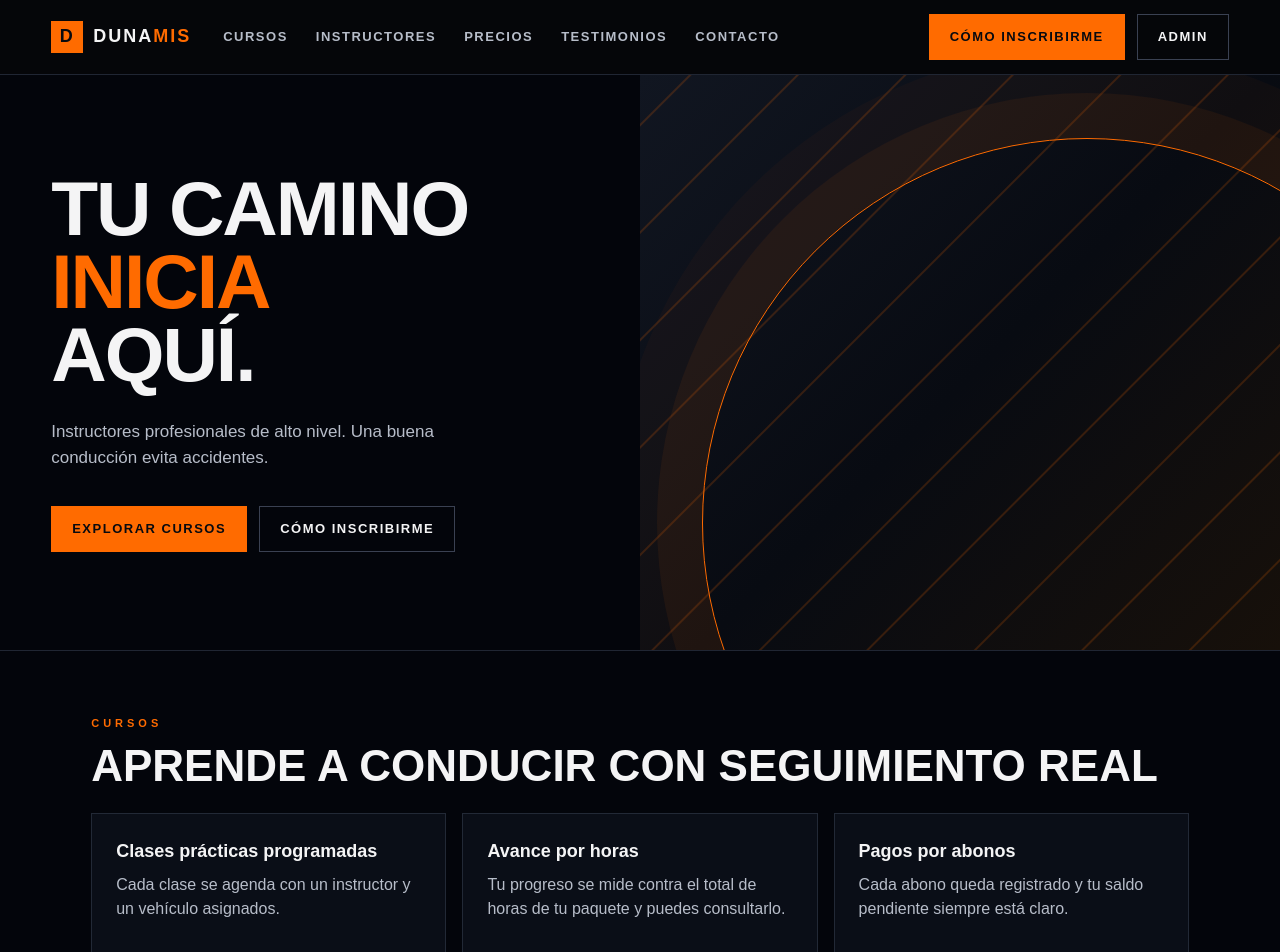
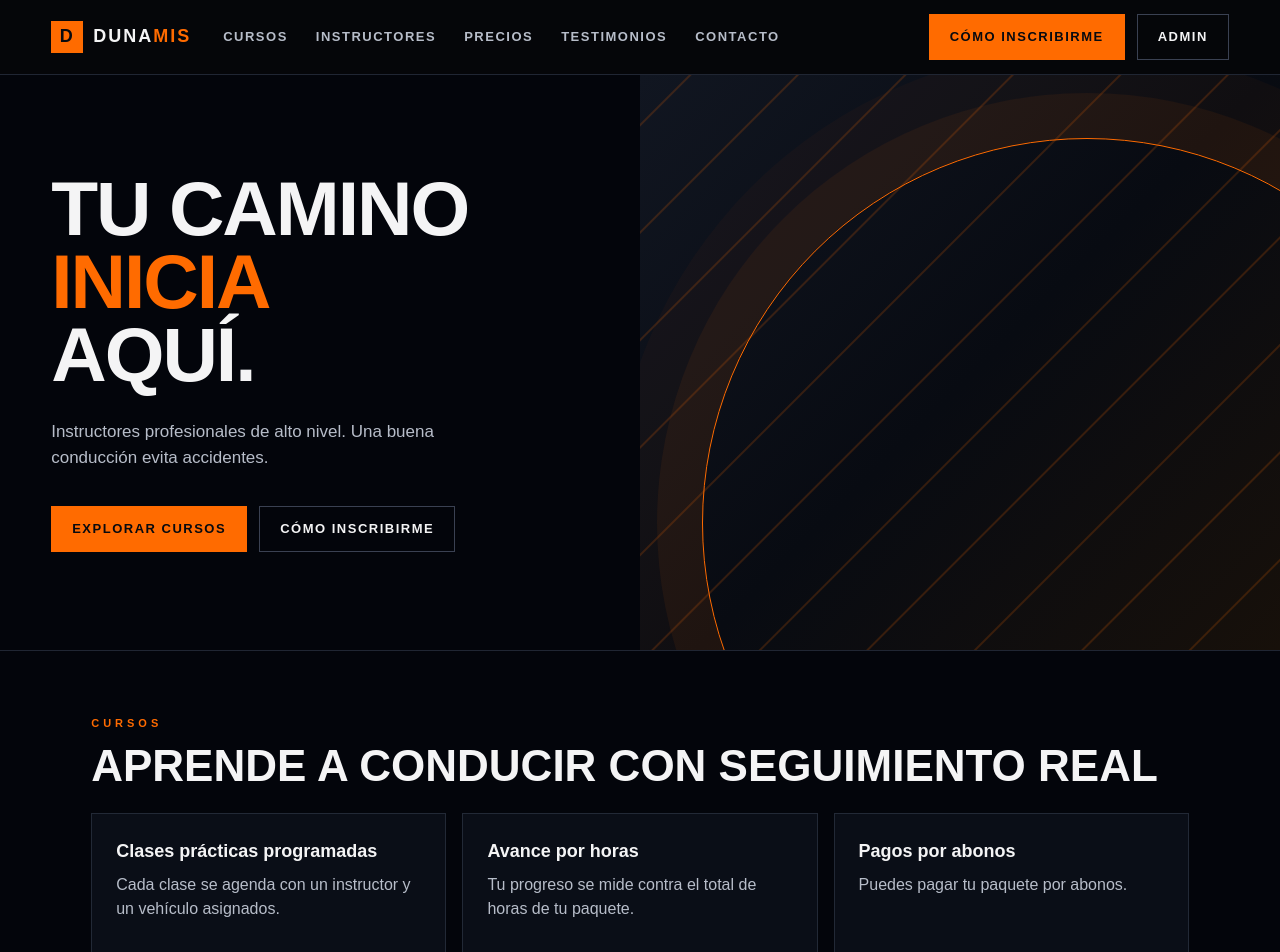
Before and after one commit to marcelolsal/DES104-DUNAMIS-ERP, a React (Vite) app in the folder apps/frontend/: page / in a window 1280 px wide. Shown: the top 952 px of the page. Built offline with nearby package versions, Linux system fonts and the light colour scheme; no server answers.

Commit message:
fix(landing): ajusta textos de cursos a lo disponible

```diff
--- a/apps/frontend/src/landing/Landing.tsx
+++ b/apps/frontend/src/landing/Landing.tsx
@@ -21,11 +21,11 @@ const cursos = [
   },
   {
     titulo: "Avance por horas",
-    texto: "Tu progreso se mide contra el total de horas de tu paquete y puedes consultarlo.",
+    texto: "Tu progreso se mide contra el total de horas de tu paquete.",
   },
   {
     titulo: "Pagos por abonos",
-    texto: "Cada abono queda registrado y tu saldo pendiente siempre está claro.",
+    texto: "Puedes pagar tu paquete por abonos.",
   },
 ];
 
```
